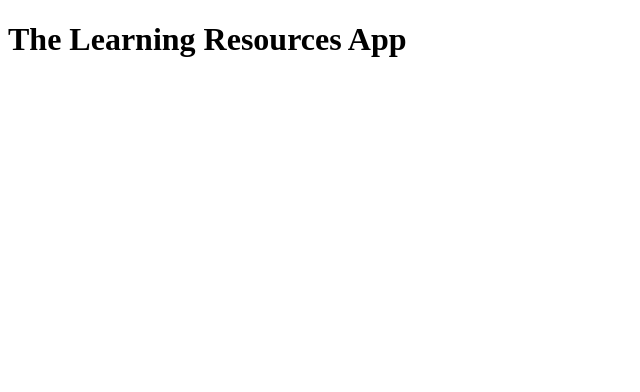
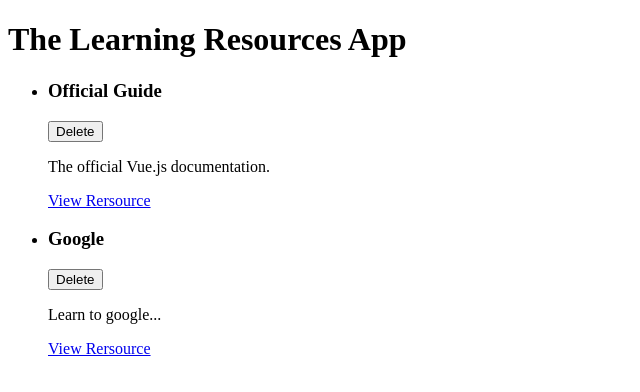
Before and after one commit to rkrohne1991/the-learning-resources-app---vue-js-ts, a Vue app: page / in a window 1280 px wide. Shown: the top 392 px of the page, without its empty margins (0-640 px from the left). Built offline with nearby package versions, Linux system fonts and the light colour scheme; the HTML template or start-up script is replaced by a standard one.

Commit message:
Config changes to enable @ import and importing component, adding dummy test to pass git checks

```diff
--- a/src/App.vue
+++ b/src/App.vue
@@ -1,13 +1,25 @@
 <template>
   <header>
     <h1>The Learning Resources App</h1>
+    <ul>
+      <learning-resource
+        v-for="res in storedResources"
+        :key="res.id"
+        :id="res.id"
+        :title="res.title"
+        :description="res.description"
+        :link="res.link"
+        >{{ res }}</learning-resource
+      >
+    </ul>
   </header>
 </template>
 
 <script lang="ts">
 import { defineComponent } from 'vue';
 
-import type StoredResource from './types/StoredResource';
+import LearningResource from '@/components/learning-resources/LearningResource.vue';
+import StoredResource from '@/types/StoredResource';
 
 interface VueData {
   storedResources: StoredResource[];
@@ -15,6 +27,7 @@
 
 export default defineComponent({
   name: 'App',
+  components: { LearningResource },
   data(): VueData {
     return {
       storedResources: [
--- /dev/null
+++ b/src/components/learning-resources/LearningResource.vue
@@ -0,0 +1,28 @@
+<template>
+  <li>
+    <div>
+      <header>
+        <h3>{{ title }}</h3>
+        <button>Delete</button>
+      </header>
+      <p>{{ description }}</p>
+      <nav>
+        <a :href="link" target="_blank">View Rersource</a>
+      </nav>
+    </div>
+  </li>
+</template>
+
+<script lang="ts">
+import { defineComponent } from 'vue';
+
+export default defineComponent({
+  name: 'LearningResource',
+  props: {
+    id: String,
+    title: String,
+    description: String,
+    link: String,
+  },
+});
+</script>
--- a/tsconfig.json
+++ b/tsconfig.json
@@ -12,10 +12,7 @@
     "sourceMap": true,
     "baseUrl": ".",
     "paths": {
-      "/@/*": [
-        // / to begin with.
-        "src/*"
-      ]
+      "@/*": ["./src/*", "./dist/*"]
     },
     "lib": ["esnext", "dom", "dom.iterable", "scripthost"],
     "types": ["vite/client", "jest", "@types/jest", "node", "cypress"]
--- a/vite.config.ts
+++ b/vite.config.ts
@@ -1,12 +1,12 @@
 import vue from '@vitejs/plugin-vue';
-import { resolve } from 'path';
+import path from 'path';
 import { defineConfig } from 'vite';
 
 export default defineConfig({
+  plugins: [vue()],
   resolve: {
     alias: {
-      '@': resolve(__dirname, 'src'),
+      '@': path.resolve(__dirname, './src'),
     },
   },
-  plugins: [vue()],
 });
```
Also changed, not shown: 2 other files (tests, documents, lock files or other folders).
